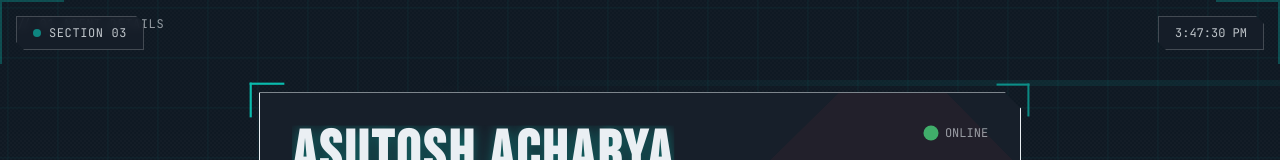
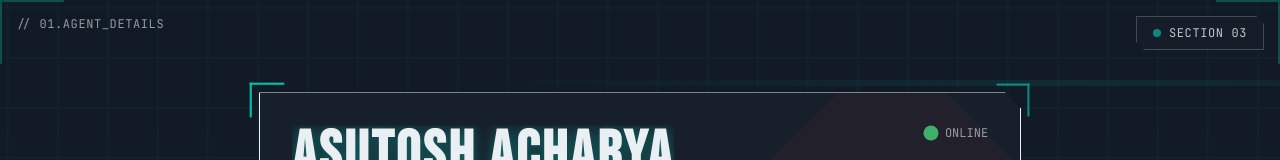
Before and after one commit to AsutoshAcharya/agent-portfolio, a Next.js app: page / in a window 1280 px wide. Shown: the top 160 px of the page. Built offline with nearby package versions, Linux system fonts and the light colour scheme.

Commit message:
removed timer

```diff
--- a/components/hud-overlay.tsx
+++ b/components/hud-overlay.tsx
@@ -17,7 +17,7 @@ export default function HUDOverlay({ currentSection }: HUDOverlayProps) {
 
   return (
     <div className="fixed inset-0 pointer-events-none z-40">
-      <div className="absolute top-4 left-4 right-4 flex justify-between items-start">
+      <div className="absolute top-4 left-4 right-4 flex justify-end items-start">
         <motion.div
           className="bg-valorant-surface/80 border border-white/20 px-4 py-2 clip-corner backdrop-blur-sm"
           initial={{ opacity: 0, x: -20 }}
@@ -31,16 +31,15 @@ export default function HUDOverlay({ currentSection }: HUDOverlayProps) {
           </div>
         </motion.div>
 
-        <motion.div
+        {/* <motion.div
           className="bg-valorant-surface/80 border border-white/20 px-4 py-2 clip-corner backdrop-blur-sm"
           initial={{ opacity: 0, x: 20 }}
           animate={{ opacity: 1, x: 0 }}
         >
           <div className="text-xs font-mono text-valorant-text/80 text-right">
             <div>{time.toLocaleTimeString()}</div>
-            {/* <div className="text-valorant-teal">ONLINE</div> */}
           </div>
-        </motion.div>
+        </motion.div> */}
       </div>
 
       <div className="absolute top-0 left-0 w-16 h-16 border-l-2 border-t-2 border-valorant-teal/30"></div>
```
